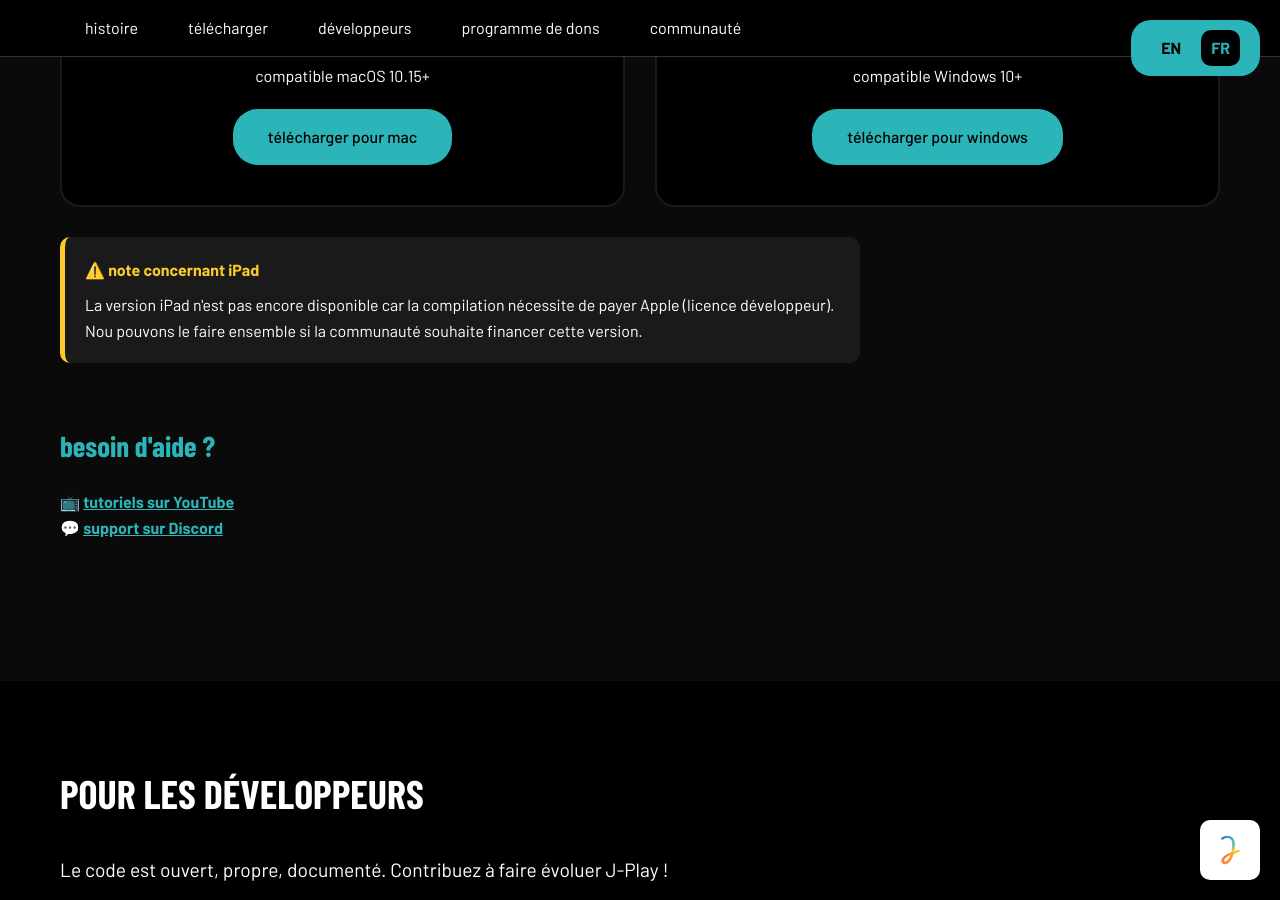
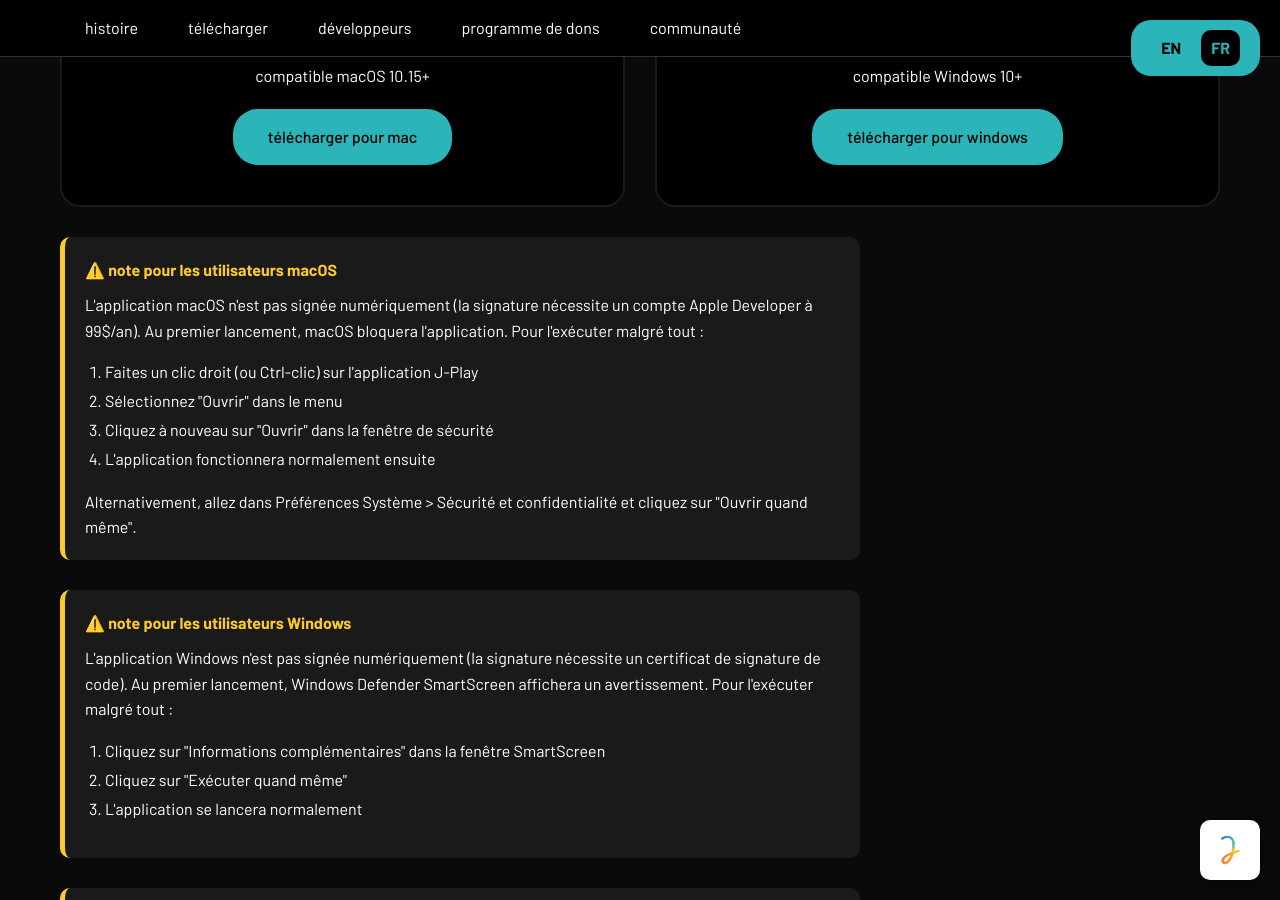
Before and after one commit to Pjoooo/jplay-website, a Jekyll site: the page built from index-fr.html, in a window 1280 px wide and 900 px high, scrolled down 2711 px. Built offline with Jekyll 4.4.1, drawn with Linux system fonts in a browser that asks for light colours.

Commit message:
Update index-fr.html

```diff
--- a/index-fr.html
+++ b/index-fr.html
@@ -109,6 +109,28 @@
                 <p>compatible Windows 10+</p>
                 <a href="{{ site.github_repo }}/releases" class="btn btn-primary" style="margin-top: 20px;">télécharger pour Windows</a>
             </div>
+        </div>
+
+        <div class="alert">
+            <div class="alert-title">⚠️ note pour les utilisateurs macOS</div>
+            <p>L'application macOS n'est pas signée numériquement (la signature nécessite un compte Apple Developer à 99$/an). Au premier lancement, macOS bloquera l'application. Pour l'exécuter malgré tout :</p>
+            <ol style="margin: 15px 0; padding-left: 20px; line-height: 1.8;">
+                <li>Faites un clic droit (ou Ctrl-clic) sur l'application J-Play</li>
+                <li>Sélectionnez "Ouvrir" dans le menu</li>
+                <li>Cliquez à nouveau sur "Ouvrir" dans la fenêtre de sécurité</li>
+                <li>L'application fonctionnera normalement ensuite</li>
+            </ol>
+            <p style="margin-top: 10px;">Alternativement, allez dans Préférences Système > Sécurité et confidentialité et cliquez sur "Ouvrir quand même".</p>
+        </div>
+
+        <div class="alert">
+            <div class="alert-title">⚠️ note pour les utilisateurs Windows</div>
+            <p>L'application Windows n'est pas signée numériquement (la signature nécessite un certificat de signature de code). Au premier lancement, Windows Defender SmartScreen affichera un avertissement. Pour l'exécuter malgré tout :</p>
+            <ol style="margin: 15px 0; padding-left: 20px; line-height: 1.8;">
+                <li>Cliquez sur "Informations complémentaires" dans la fenêtre SmartScreen</li>
+                <li>Cliquez sur "Exécuter quand même"</li>
+                <li>L'application se lancera normalement</li>
+            </ol>
         </div>
 
         <div class="alert">
```
